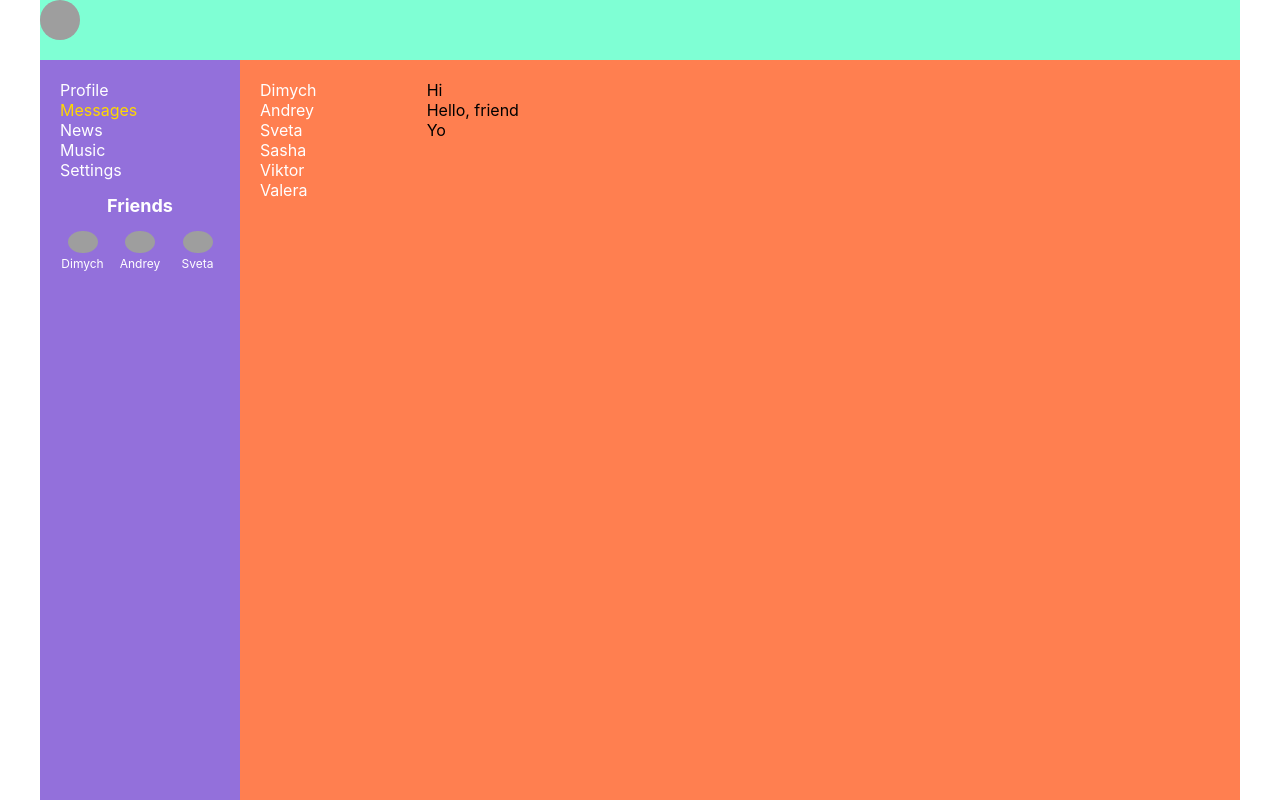
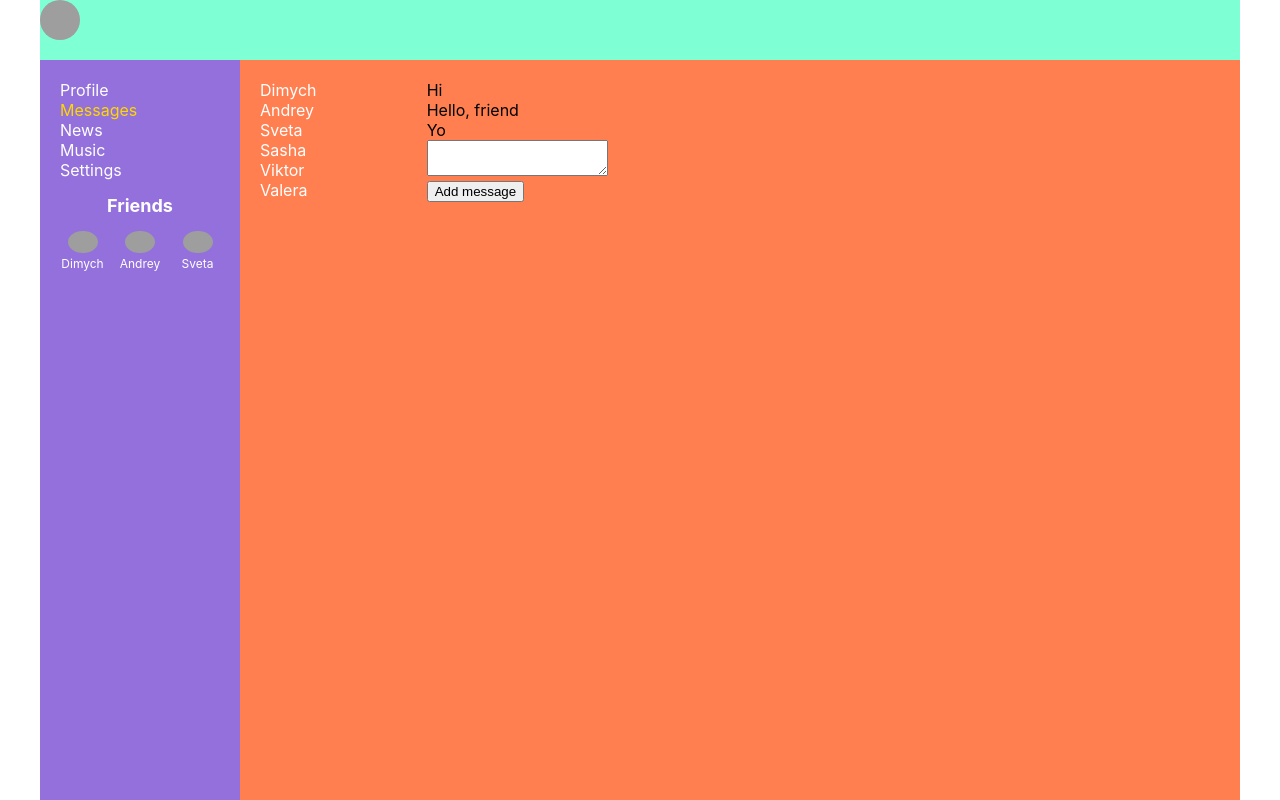
Before and after one commit to igor-minaev/samurai-way, a React (Create React App) app: page /dialogs in a window 1280 px wide. Built offline with nearby package versions, Linux system fonts and the light colour scheme; grey boxes are pictures that could not be loaded.

Commit message:
lesson 31

```diff
--- a/src/components/Dialogs/Dialogs.tsx
+++ b/src/components/Dialogs/Dialogs.tsx
@@ -14,6 +14,13 @@
                                                                                     name={d.name}/>)
     const messagesElements: JSX.Element[] = props.state.messages.map(m => <Message key={m.id} message={m.message}/>)
 
+    const newMessageElement = React.createRef<HTMLTextAreaElement>()
+
+    const addMessage = () => {
+        const message = newMessageElement.current?.value
+        alert(message)
+    }
+
     return (
         <div className={s.dialogs}>
             <div className={s.dialogsItems}>
@@ -21,6 +28,12 @@
             </div>
             <div className={s.messages}>
                 {messagesElements}
+                <div>
+                    <div>
+                        <textarea ref={newMessageElement}></textarea>
+                    </div>
+                    <button onClick={addMessage}>Add message</button>
+                </div>
             </div>
         </div>
     );
--- a/src/components/Profile/MyPosts/MyPosts.tsx
+++ b/src/components/Profile/MyPosts/MyPosts.tsx
@@ -11,15 +11,22 @@
 
     const postsElements: JSX.Element[] = props.posts.map(p => <Post key={p.id} message={p.message}
                                                                     likesCount={p.likesCount}/>)
+    const newPostElement = React.createRef<HTMLTextAreaElement>()
+
+    const addPost = () => {
+        const text = newPostElement.current?.value
+        alert(text)
+    }
+
     return (
         <div className={s.postsBlock}>
             <div>
                 <h3>My posts</h3>
                 <div>
                     <div>
-                        <textarea></textarea>
+                        <textarea ref={newPostElement}></textarea>
                     </div>
-                    <button onClick={() => alert('hey!')}>Add post</button>
+                    <button onClick={addPost}>Add post</button>
                 </div>
             </div>
             <div className={s.posts}>
```
